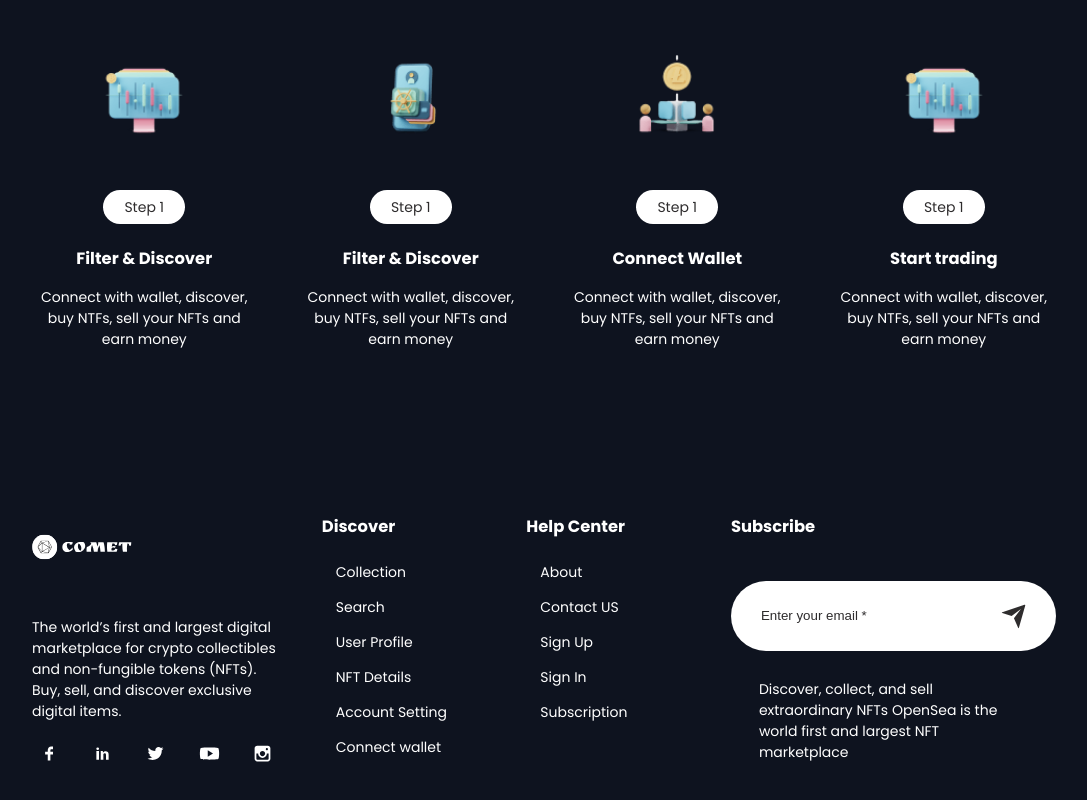
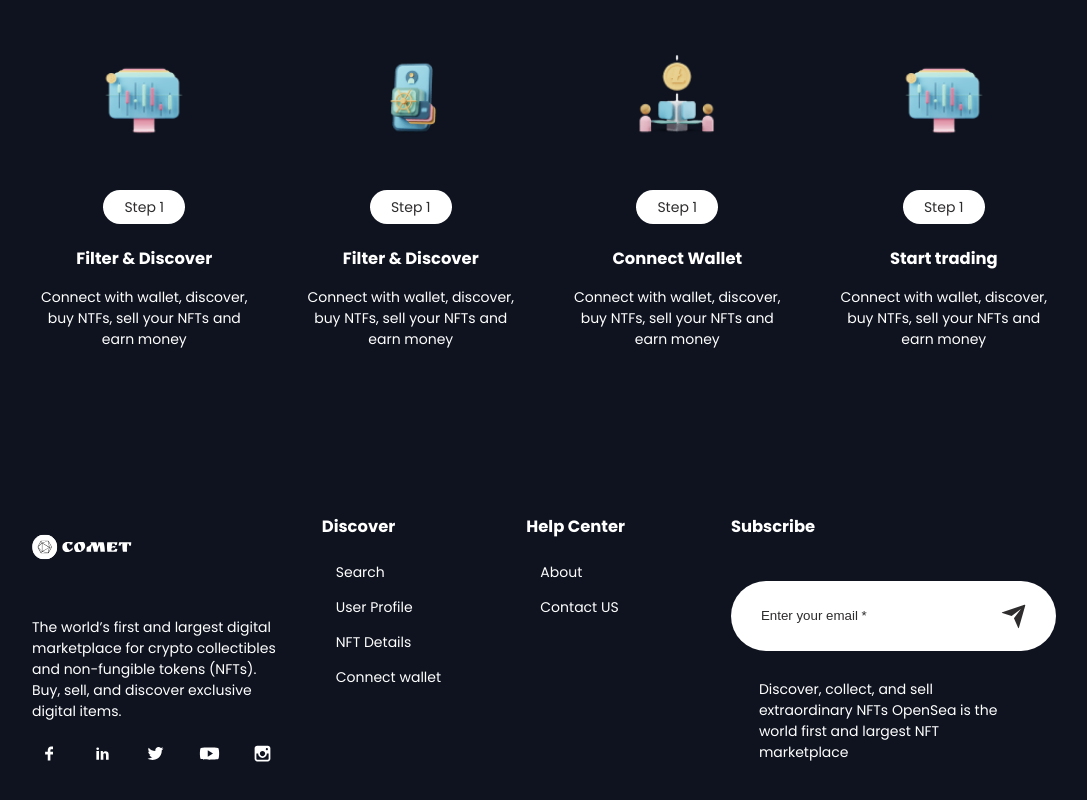
Before and after one commit to alchemisst/NFT-Market, a Next.js app: page / in a window 1280 px wide. Shown: the part 1825-2625 px from the top of the page, without its empty margins (96-1183 px from the left). Built offline with nearby package versions, Linux system fonts and the light colour scheme.

Commit message:
sadasdas

```diff
--- a/components/NavBar/Discorver/Discover.jsx
+++ b/components/NavBar/Discorver/Discover.jsx
@@ -9,10 +9,7 @@ const Discover = () => {
 
   //disc menu
   const discover=[
- {
-    name: "Collection",
-    link: "collection"
-  },
+
   {
     name:"Search",
     link:"search"
@@ -25,10 +22,7 @@ const Discover = () => {
     name:"NFT Details",
     link:"NFT-detaills"
   },
-  {
-    name:"Account Setting",
-    link:"account srtting"
-  },
+
   {
     name:"Connect wallet",
     link:"wallet"
--- a/components/NavBar/HelpCenter/HelpCenter.jsx
+++ b/components/NavBar/HelpCenter/HelpCenter.jsx
@@ -15,18 +15,8 @@ const HelpCenter = () => {
       name:"Contact US",
       link:"contact-us"
     },
-    {
-      name:"Sign Up",
-      link:"sign-up"
-    },
-    {
-      name:"Sign In",
-      link:"sign-in"
-    },
-    {
-      name:"Subscription",
-      link:"subscription"
-    }
+
+
 
   ]
   return (
```
Also changed, not shown: components/BigNFTSilder/BigNFTSilder.jsx (line endings or trailing spaces).
